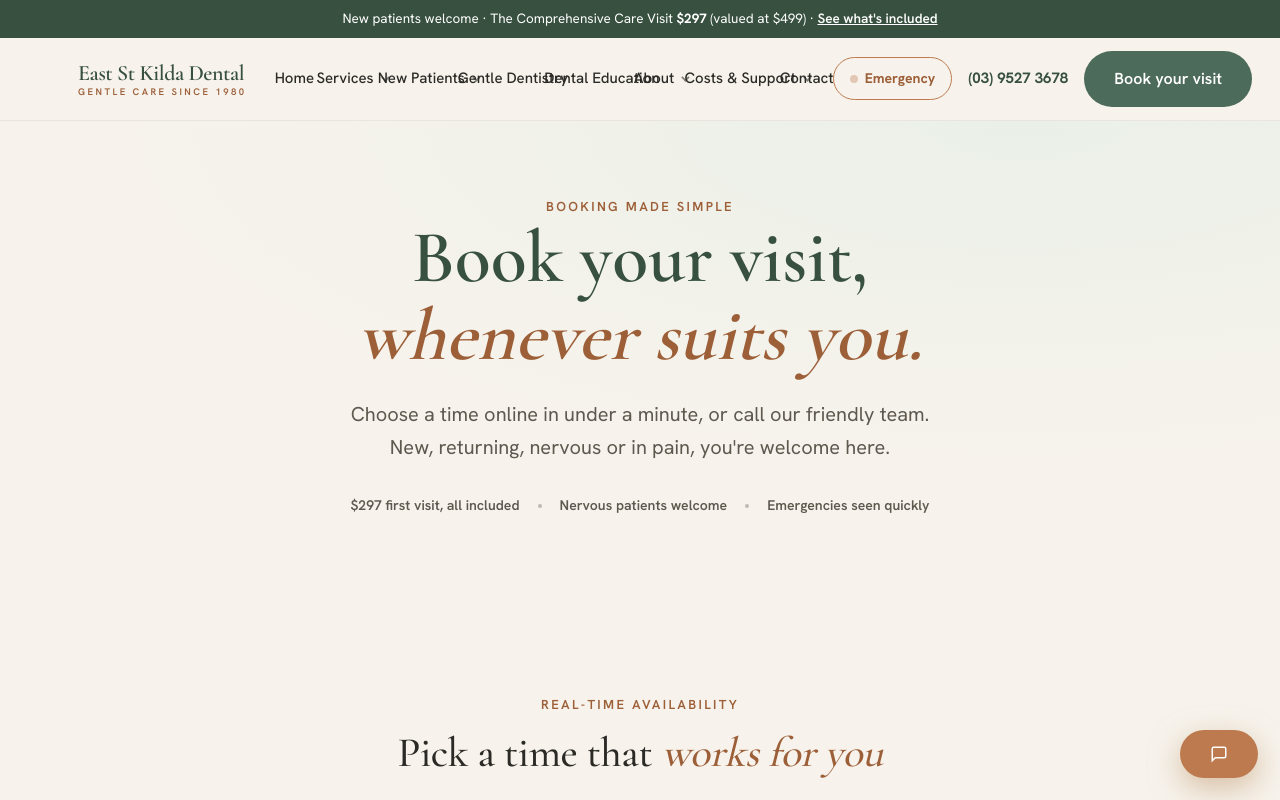
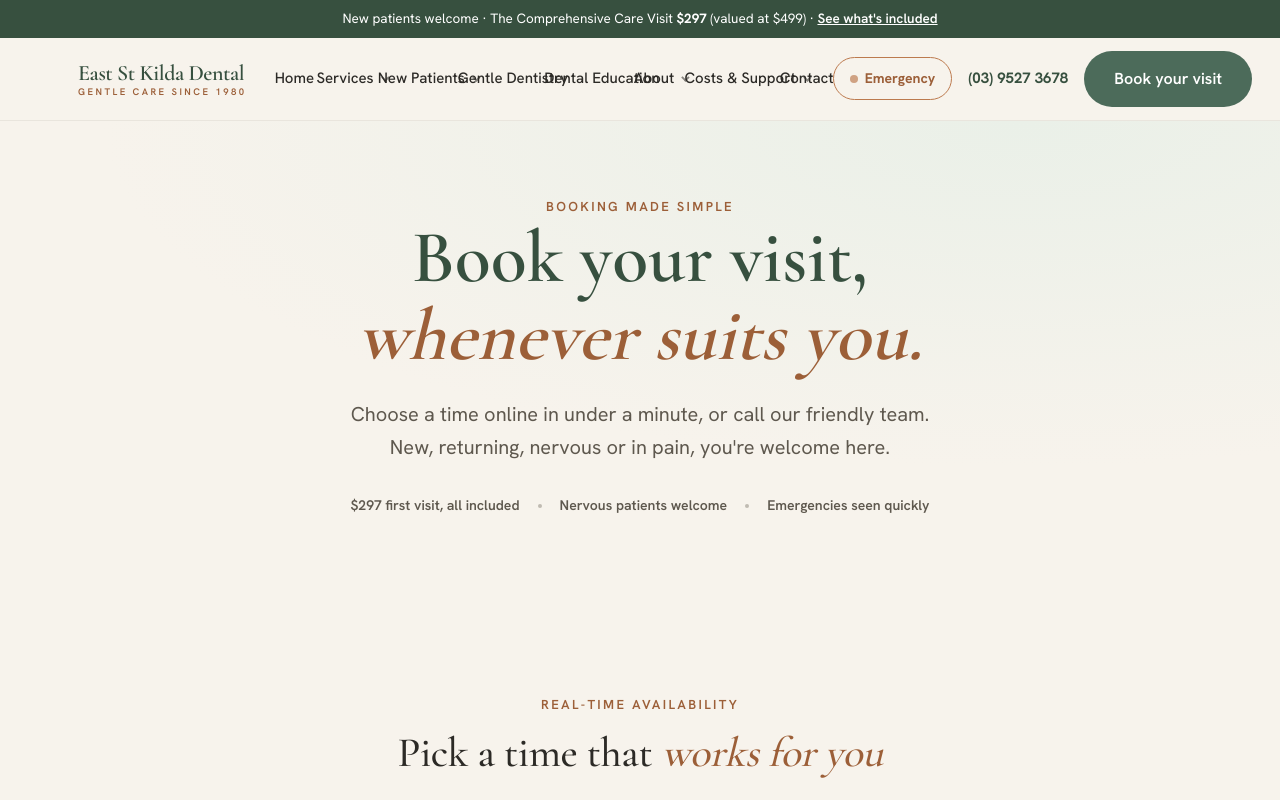
Before and after one commit to farhanj21/eskd-clinic, a Next.js app: page /booking in a window 1280 px wide. Shown: the top 800 px of the page. Built offline with nearby package versions, Linux system fonts and the light colour scheme.

Commit message:
get in touch added for booking page

```diff
--- a/app/booking/page.tsx
+++ b/app/booking/page.tsx
@@ -1,5 +1,6 @@
 import type { Metadata } from 'next'
 import Link from 'next/link'
+import GetInTouch from '@/components/GetInTouch'
 
 export const metadata: Metadata = {
   title: 'Book an Appointment | East St Kilda Dental',
@@ -140,6 +141,8 @@ export default function BookingPage() {
           </div>
         </div>
       </section>
+
+      <GetInTouch variant="default" id="contact" />
     </main>
   )
 }
--- a/app/layout.tsx
+++ b/app/layout.tsx
@@ -5,7 +5,6 @@ import ScrollEffects from '@/components/ScrollEffects'
 import UtilityBar from '@/components/UtilityBar'
 import Header from '@/components/Header'
 import Footer from '@/components/Footer'
-import FloatBookButton from '@/components/FloatBookButton'
 
 const cormorant = Cormorant_Garamond({
   subsets: ['latin'],
@@ -51,7 +50,6 @@ export default function RootLayout({ children }: { children: React.ReactNode })
         <Header />
         {children}
         <Footer />
-        <FloatBookButton />
       </body>
     </html>
   )
```
